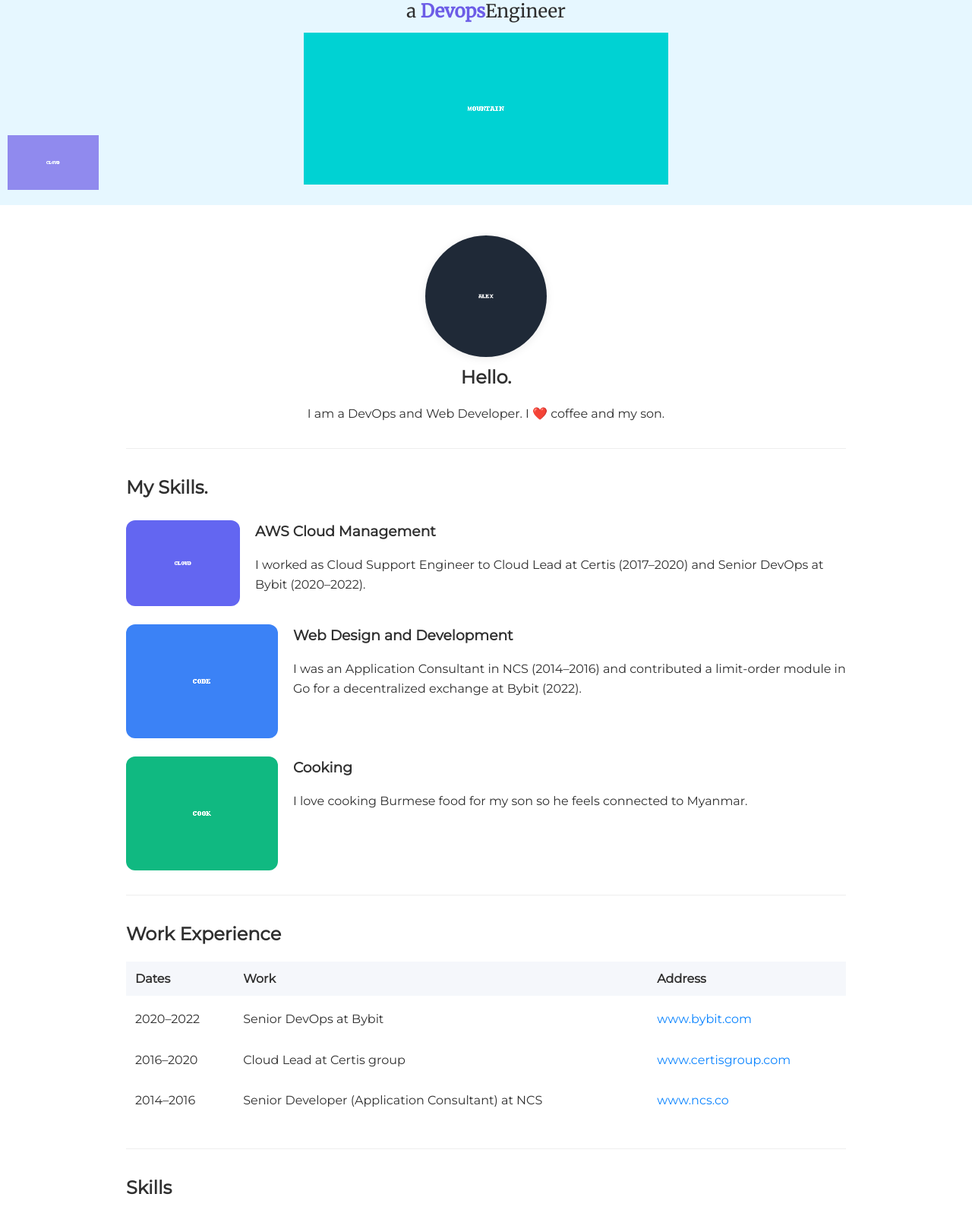
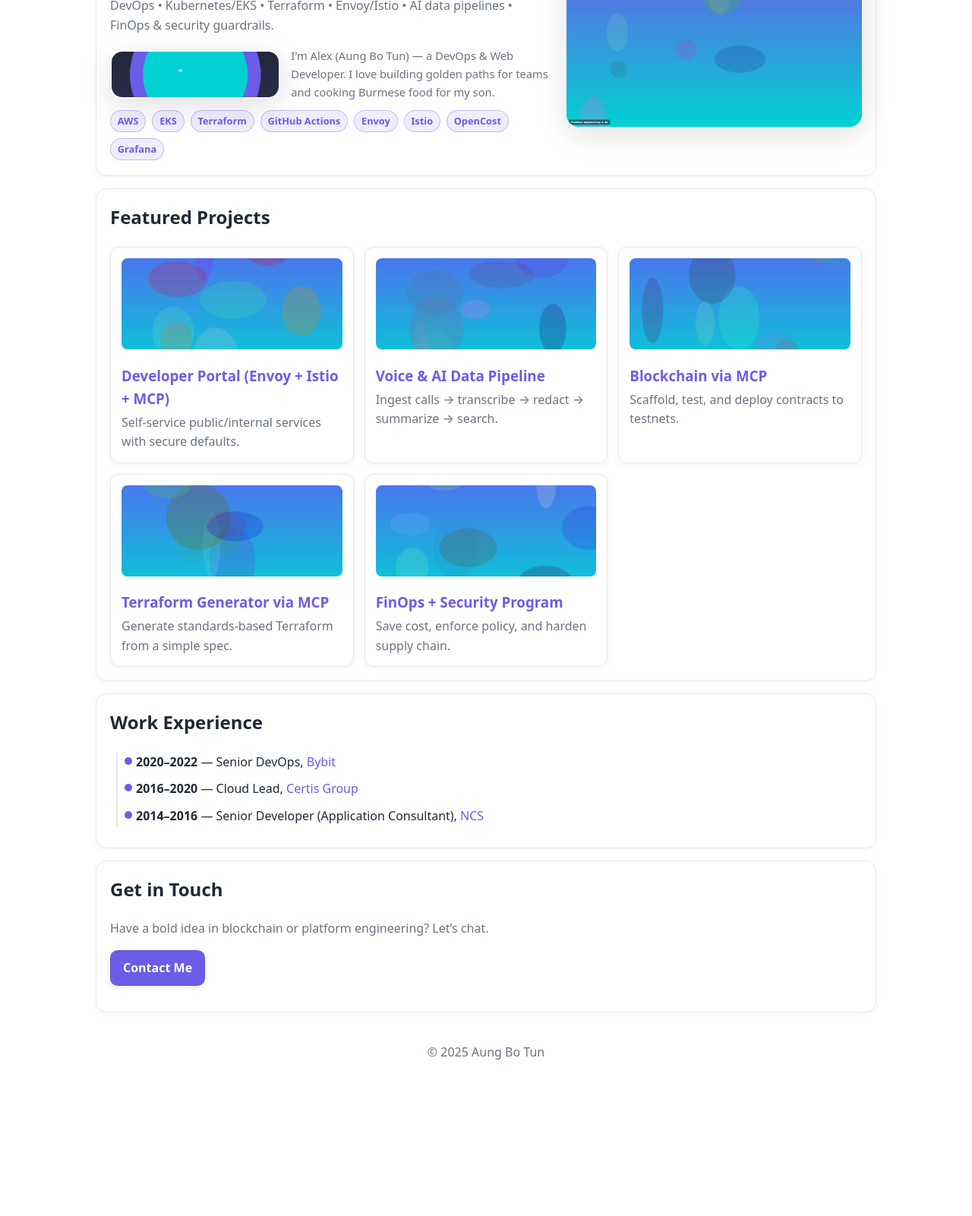
Before and after one commit to AungBoTun/cv, a plain HTML site: page index.html in a window 1280 px wide. Shown: the part 279-1880 px from the top of the page at 76% size. After the commit the page ends 1726 px from the top, so only its background shows below. Drawn offline with Linux system fonts and the light colour scheme.

Commit message:
add index

```diff
--- /dev/null
+++ b/css/home.css
@@ -0,0 +1,3 @@
+
+/* Minimal extras separate from project.css in case you already use it */
+.small{font-size:.92rem;color:var(--muted)}
--- a/css/project.css
+++ b/css/project.css
@@ -2,21 +2,34 @@
 :root{--bg:#fff;--text:#1f2937;--muted:#6b7280;--brand:#6c5ce7;--brand-2:#00d2d3;--card:#fff;--border:#e5e7eb}
 @media (prefers-color-scheme: dark){:root{--bg:#0b0f14;--text:#e5e7eb;--muted:#9ca3af;--card:#111827;--border:#1f2937}}
 *{box-sizing:border-box}html,body{margin:0;padding:0}
-body{font-family:ui-sans-serif,system-ui,-apple-system,Segoe UI,Roboto,Helvetica,Arial,"Apple Color Emoji","Segoe UI Emoji";background:var(--bg);color:var(--text);line-height:1.6}
+body{font-family:ui-sans-serif,system-ui,-apple-system, Segoe UI, Roboto, Helvetica, Arial,"Apple Color Emoji","Segoe UI Emoji";background:var(--bg);color:var(--text);line-height:1.6}
 a{color:var(--brand);text-decoration:none}a:hover{text-decoration:underline}
-.container{max-width:980px;margin:0 auto;padding:24px 16px}
-.header{background:linear-gradient(135deg,var(--brand),var(--brand-2));color:#fff;padding:28px 16px}
-.header .container{display:flex;justify-content:space-between;align-items:center}
-.site-title{font-weight:700;letter-spacing:.5px}.breadcrumbs{font-size:.95rem;opacity:.9}.breadcrumbs a{color:#fff;text-decoration:underline;text-underline-offset:2px}
-.badge{display:inline-block;padding:.25rem .55rem;border-radius:999px;background:rgba(255,255,255,.15);color:#fff;font-weight:600;font-size:.8rem;border:1px solid rgba(255,255,255,.35)}
-.title{display:flex;align-items:center;gap:.6rem;margin:18px 0 8px}h1{font-size:clamp(1.6rem,2vw,2rem);margin:0}
-.lead{color:var(--muted);font-size:1.05rem;margin:0 0 18px}
+.container{max-width:1060px;margin:0 auto;padding:24px 16px}
+.header{background:linear-gradient(135deg,var(--brand),var(--brand-2));color:#fff;padding:22px 0}
+.header .container{display:flex;justify-content:space-between;align-items:center;gap:12px}
+.site-title{font-weight:800;letter-spacing:.3px}
+.badge{display:inline-block;padding:.25rem .55rem;border-radius:999px;background:rgba(255,255,255,.15);color:#fff;font-weight:700;font-size:.8rem;border:1px solid rgba(255,255,255,.35)}
 .card{background:var(--card);border:1px solid var(--border);border-radius:14px;padding:18px;margin:16px 0;box-shadow:0 2px 10px rgba(0,0,0,.04)}
 .card h2{margin-top:0}
-ul.checks{list-style:none;padding-left:0}ul.checks li{position:relative;padding-left:28px;margin:10px 0}
-ul.checks li:before{content:"✓";position:absolute;left:0;top:0;color:#fff;background:var(--brand);width:20px;height:20px;line-height:20px;text-align:center;border-radius:50%;font-weight:700;font-size:.9rem}
-ol.steps{counter-reset:step;padding-left:0;list-style:none}ol.steps li{counter-increment:step;margin:10px 0;padding-left:34px;position:relative}
-ol.steps li:before{content:counter(step);position:absolute;left:0;top:0;width:24px;height:24px;border-radius:50%;background:#fff;color:var(--brand);border:2px solid var(--brand);font-weight:700;display:inline-flex;align-items:center;justify-content:center;font-size:.9rem}
-.kv{display:grid;grid-template-columns:160px 1fr;gap:6px 12px}.kv div{padding:6px 0;border-bottom:1px dashed var(--border)}
-.btn{display:inline-block;padding:.55rem 1rem;border-radius:10px;font-weight:700;background:var(--brand);color:#fff;border:1px solid rgba(0,0,0,.05);box-shadow:0 1px 6px rgba(0,0,0,.12)}
+.lead{color:var(--muted)}
+.kv{display:grid;grid-template-columns:160px 1fr;gap:6px 12px}
+.kv div{padding:6px 0;border-bottom:1px dashed var(--border)}
+.btn{display:inline-block;padding:.6rem 1rem;border-radius:10px;font-weight:700;background:var(--brand);color:#fff;border:1px solid rgba(0,0,0,.05);box-shadow:0 1px 6px rgba(0,0,0,.12)}
 .footer{padding:24px 16px;text-align:center;color:var(--muted)}
+/* Homepage helpers */
+.hero{display:grid;grid-template-columns:1.5fr 1fr;gap:18px;align-items:center}
+.hero img{width:100%;border-radius:16px;box-shadow:0 10px 40px rgba(0,0,0,.12)}
+.avatarRow{display:flex;align-items:center;gap:14px;margin:6px 0 12px}
+.avatar{width:64px;height:64px;border-radius:50%;object-fit:cover;box-shadow:0 1px 8px rgba(0,0,0,.2);border:2px solid rgba(255,255,255,.5)}
+.chips{display:flex;flex-wrap:wrap;gap:8px;margin:6px 0 2px}
+.chip{background:rgba(108,92,231,.1);border:1px solid rgba(108,92,231,.35);color:#6c5ce7;padding:.2rem .55rem;border-radius:999px;font-weight:700;font-size:.8rem}
+.section-grid{display:grid;grid-template-columns:repeat(auto-fit,minmax(240px,1fr));gap:14px}
+.p-card{display:block;padding:14px;border:1px solid var(--border);border-radius:12px;background:var(--card);box-shadow:0 1px 10px rgba(0,0,0,.06);text-decoration:none}
+.p-card img{width:100%;height:120px;object-fit:cover;border-radius:8px;margin-bottom:8px}
+.p-card h3{margin:.25rem 0 .25rem}
+.p-card p{margin:0;color:var(--muted)}
+.timeline{position:relative;padding-left:20px}
+.timeline:before{content:"";position:absolute;left:8px;top:0;bottom:0;width:2px;background:var(--border)}
+.tl-item{position:relative;padding-left:14px;margin:10px 0}
+.tl-item:before{content:"";position:absolute;left:-1px;top:6px;width:10px;height:10px;border-radius:50%;background:var(--brand)}
+@media (max-width:860px){.hero{grid-template-columns:1fr}}
--- a/css/style.css
+++ /dev/null
@@ -1,40 +0,0 @@
-
-*{box-sizing:border-box}
-body{margin:0;font-family:'Montserrat',system-ui,-apple-system,Segoe UI,Roboto,Helvetica,Arial,sans-serif;color:#2f2f2f;line-height:1.6}
-a{color:#0b84ff;text-decoration:none}
-h1,h2,h3{margin:0 0 .5rem 0}
-hr{border:0;border-top:1px solid #eee;margin:32px 0}
-table{border-collapse:separate;border-spacing:0 8px}
-
-.top-container{background:#e6f7ff;position:relative;padding:80px 20px 20px;text-align:center;overflow:hidden}
-.top-container h1{font-family:'Sacramento',cursive;font-size:56px}
-.top-container h2{font-family:'Merriweather',serif;font-weight:400}
-.pro{font-weight:700;color:#6c5ce7}
-.top-cloud,.bottom-cloud{position:absolute;width:120px;opacity:.7}
-.top-cloud{top:10px;right:10px}
-.bottom-cloud{bottom:20px;left:10px}
-
-.middle-container{max-width:980px;margin:0 auto;padding:40px 16px}
-.profile{text-align:center}
-.profile .pro-img{width:160px;height:160px;object-fit:cover;border-radius:50%;box-shadow:0 2px 12px rgba(0,0,0,.08)}
-
-.skills .skill-row{margin:24px 0}
-.skill-row img{float:left;margin-right:20px;border-radius:12px}
-.skill-row:after{content:"";display:table;clear:both}
-
-.ex-table,.skill-tb{width:100%}
-.ex-table th,.ex-table td{padding:10px 12px;text-align:left;background:#fff}
-.ex-table thead th{background:#f5f7fb}
-
-.btn{display:inline-block;padding:.6rem 1.2rem;background:#6c5ce7;color:#fff;border-radius:999px;text-decoration:none;font-weight:600}
-
-.bottom-container{background:#f5f7fb;padding:24px;text-align:center}
-.footer-link{margin:0 8px;color:#6c5ce7}
-.copyright{color:#666}
-
-#projects{background:#fff;padding:24px 0}
-.project-card{border-radius:14px;padding:1rem;background:#fff;box-shadow:0 2px 8px rgba(0,0,0,.06);margin:12px 0}
-.project-card h3{margin:0 0 .25rem 0}
-.project-card p{margin:0;color:#444}
-
-@media (max-width:640px){.skill-row img{float:none;margin:0 0 12px 0}}
--- a/index.html
+++ b/index.html
@@ -1,120 +1,99 @@
-<!DOCTYPE html>
-<html lang="en" dir="ltr">
+<!doctype html>
+<html lang="en">
 <head>
   <meta charset="utf-8">
-    <title>AUNG BO TUN (Alex Tun)</title>
+  <meta name="viewport" content="width=device-width, initial-scale=1">
+  <title>Aung Bo Tun • Platform Lab</title>
   <link rel="icon" href="images/favicon.ico">
-    <link rel="preconnect" href="https://fonts.googleapis.com">
-    <link rel="preconnect" href="https://fonts.gstatic.com" crossorigin>
-    <link href="https://fonts.googleapis.com/css2?family=Merriweather&family=Montserrat&family=Sacramento&display=swap" rel="stylesheet">
-    <link rel="stylesheet" href="css/style.css" type="text/css">
+  <link rel="stylesheet" href="css/project.css">
+  <link rel="stylesheet" href="css/home.css">
 </head>
 <body>
-    <div class="top-container">
-      <img class="top-cloud" src="images/cloud.png" alt="cloud-img" />
-      <h1>I'm Aung Bo Tun.</h1>
-      <h1>(Alex Tun)</h1>
-      <h2>a <span class="pro">Devops</span>Engineer</h2>
-      <img class="bottom-cloud" src="images/cloud.png" alt="cloud-img" />
-      <img src="images/mountain.png" alt="mountain-img" />
+  <header class="header">
+    <div class="container">
+      <div class="site-title">Aung Bo Tun • Platform Lab</div>
+      <nav>
+        <a class="badge" href="#projects">Projects</a>
+        <a class="badge" href="#experience">Experience</a>
+        <a class="badge" href="#contact">Contact</a>
+      </nav>
     </div>
+  </header>
 
-    <div class="middle-container">
-      <div class="profile">
-        <img class="pro-img" src="images/alex.png" alt="Alex profile picture" />
-        <h2>Hello.</h2>
-        <p>I am a DevOps and Web Developer. I ❤️ coffee and my son.</p>
+  <main class="container">
+    <!-- HERO -->
+    <section class="card hero">
+      <div>
+        <h1 class="title" style="margin:0 0 6px 0">I build developer platforms that are secure by default.</h1>
+        <p class="lead">DevOps • Kubernetes/EKS • Terraform • Envoy/Istio • AI data pipelines • FinOps & security guardrails.</p>
+        <div class="avatarRow">
+          <img class="avatar" src="images/avatar.png" alt="Alex Tun avatar">
+          <div class="small">I'm Alex (Aung Bo Tun) — a DevOps & Web Developer. I love building golden paths for teams and cooking Burmese food for my son.</div>
         </div>
-
-      <hr>
-
-      <div class="skills">
-        <h2>My Skills.</h2>
-        <div class="skill-row">
-          <img class="cloud-img" src="images/cloudSkills.png" alt="Cloud skills" width="150" />
-          <h3>AWS Cloud Management</h3>
-          <p>I worked as Cloud Support Engineer to Cloud Lead at Certis (2017–2020) and Senior DevOps at Bybit (2020–2022).</p>
-        </div>
-        <div class="skill-row">
-          <img class="code-img" src="images/Coding.webp" alt="Coding skills" width="200"/>
-          <h3>Web Design and Development</h3>
-          <p>I was an Application Consultant in NCS (2014–2016) and contributed a limit-order module in Go for a decentralized exchange at Bybit (2022).</p>
-        </div>
-        <div class="skill-row">
-          <img class="cook-img" src="images/Cooking.png" alt="Cooking" width="200"/>
-          <h3>Cooking</h3>
-          <p>I love cooking Burmese food for my son so he feels connected to Myanmar.</p>
+        <div class="chips">
+          <span class="chip">AWS</span>
+          <span class="chip">EKS</span>
+          <span class="chip">Terraform</span>
+          <span class="chip">GitHub Actions</span>
+          <span class="chip">Envoy</span>
+          <span class="chip">Istio</span>
+          <span class="chip">OpenCost</span>
+          <span class="chip">Grafana</span>
         </div>
       </div>
+      <div><img src="images/hero-abstract.png" alt="Platform & AI abstract"></div>
+    </section>
 
-      <hr>
+    <!-- PROJECTS -->
+    <section class="card" id="projects">
+      <h2>Featured Projects</h2>
+      <div class="section-grid">
+        <a class="p-card" href="projects/dev-portal.html">
+          <img src="images/thumb-dev-portal.png" alt="Dev Portal">
+          <h3>Developer Portal (Envoy + Istio + MCP)</h3>
+          <p>Self-service public/internal services with secure defaults.</p>
+        </a>
+        <a class="p-card" href="projects/voice-ai.html">
+          <img src="images/thumb-voice-ai.png" alt="Voice & AI">
+          <h3>Voice & AI Data Pipeline</h3>
+          <p>Ingest calls → transcribe → redact → summarize → search.</p>
+        </a>
+        <a class="p-card" href="projects/blockchain-mcp.html">
+          <img src="images/thumb-blockchain.png" alt="Blockchain MCP">
+          <h3>Blockchain via MCP</h3>
+          <p>Scaffold, test, and deploy contracts to testnets.</p>
+        </a>
+        <a class="p-card" href="projects/tf-mcp.html">
+          <img src="images/thumb-tf-mcp.png" alt="Terraform MCP">
+          <h3>Terraform Generator via MCP</h3>
+          <p>Generate standards-based Terraform from a simple spec.</p>
+        </a>
+        <a class="p-card" href="projects/finops-security.html">
+          <img src="images/thumb-finops.png" alt="FinOps">
+          <h3>FinOps + Security Program</h3>
+          <p>Save cost, enforce policy, and harden supply chain.</p>
+        </a>
+      </div>
+    </section>
 
+    <!-- EXPERIENCE -->
+    <section class="card" id="experience">
       <h2>Work Experience</h2>
-      <table class="ex-table" cellspacing="20">
-        <thead>
-          <tr><th>Dates</th><th>Work</th><th>Address</th></tr>
-        </thead>
-        <tbody>
-          <tr><td>2020–2022</td><td>Senior DevOps at Bybit</td><td><a href="https://www.bybit.com" target="_blank" rel="noopener">www.bybit.com</a></td></tr>
-          <tr><td>2016–2020</td><td>Cloud Lead at Certis group</td><td><a href="https://www.certisgroup.com" target="_blank" rel="noopener">www.certisgroup.com</a></td></tr>
-          <tr><td>2014–2016</td><td>Senior Developer (Application Consultant) at NCS</td><td><a href="https://www.ncs.co" target="_blank" rel="noopener">www.ncs.co</a></td></tr>
-        </tbody>
-      </table>
+      <div class="timeline">
+        <div class="tl-item"><strong>2020–2022</strong> — Senior DevOps, <a href="https://www.bybit.com" target="_blank" rel="noopener">Bybit</a></div>
+        <div class="tl-item"><strong>2016–2020</strong> — Cloud Lead, <a href="https://www.certisgroup.com" target="_blank" rel="noopener">Certis Group</a></div>
+        <div class="tl-item"><strong>2014–2016</strong> — Senior Developer (Application Consultant), <a href="https://www.ncs.co" target="_blank" rel="noopener">NCS</a></div>
+      </div>
+    </section>
 
-      <hr>
+    <!-- CONTACT -->
+    <section class="card" id="contact">
+      <h2>Get in Touch</h2>
+      <p class="lead">Have a bold idea in blockchain or platform engineering? Let’s chat.</p>
+      <p><a class="btn" href="mailto:aungbotun22@gmail.com">Contact Me</a></p>
+    </section>
 
-      <h2>Skills</h2>
-      <table class="skill-tb" cellspacing="10">
-        <tr>
-          <td>
-            <table>
-              <tbody>
-                <tr><td>AWS Cloud Management</td><td>⭐️⭐️⭐️⭐️⭐️</td></tr>
-                <tr><td>Golang</td><td>⭐️⭐️⭐️</td></tr>
-                <tr><td>Terraform</td><td>⭐️⭐️⭐️⭐️⭐️</td></tr>
-                <tr><td>EKS (Kubernetes)</td><td>⭐️⭐️⭐️⭐️⭐️</td></tr>
-                <tr><td>ELK (Elasticsearch)</td><td>⭐️⭐️⭐️</td></tr>
-              </tbody>
-            </table>
-          </td>
-          <td>
-            <table>
-              <tbody>
-                <tr><td>CI/CD</td><td>⭐️⭐️⭐️⭐️⭐️</td></tr>
-                <tr><td>Python</td><td>⭐️⭐️⭐️⭐️</td></tr>
-                <tr><td>Shell/Bash</td><td>⭐️⭐️⭐️</td></tr>
-                <tr><td>Linux</td><td>⭐️⭐️⭐️⭐️</td></tr>
-                <tr><td>API Gateway</td><td>⭐️⭐️⭐️⭐️</td></tr>
-              </tbody>
-            </table>
-          </td>
-        </tr>
-      </table>
-
-      <hr>
-
-      <div class="ContactMe">
-        <h2>Get In Touch</h2>
-        <h3>If you have a crazy blockchain app idea</h3>
-        <p>Let's talk about awesome ideas! We can eat Burmese food while we talk.</p>
-        <a class="btn" href="mailto:aungbotun22@gmail.com">Contact Me</a>
-      </div>
-
-      <hr>
-
-      <h2 id="projects">Projects</h2>
-      <div class="project-card"><h3><a href="projects/dev-portal.html">Developer Portal (Envoy + Istio + MCP)</a></h3><p>Self-service public/internal services with secure defaults.</p></div>
-      <div class="project-card"><h3><a href="projects/voice-ai.html">Voice & AI Data Pipeline</a></h3><p>Ingest calls → STT → redact → summarize → search with geo.</p></div>
-      <div class="project-card"><h3><a href="projects/blockchain-mcp.html">Blockchain via MCP</a></h3><p>Scaffold, test, and deploy smart contracts to testnets.</p></div>
-      <div class="project-card"><h3><a href="projects/tf-mcp.html">Terraform Generator via MCP (S3)</a></h3><p>Generate standards-based Terraform from a simple spec.</p></div>
-      <div class="project-card"><h3><a href="projects/finops-security.html">FinOps + Security Program</a></h3><p>Save costs, enforce policies, and harden supply chain.</p></div>
-    </div>
-
-    <div class="bottom-container">
-      <a class="footer-link" href="https://www.linkedin.com/">LinkedIn</a>
-      <a class="footer-link" href="https://twitter.com/">Twitter</a>
-      <a class="footer-link" href="https://www.goalslivemm.com/">Website</a>
-      <p class="copyright">© 2025 Aung Bo Tun.</p>
-    </div>
+    <div class="footer">© 2025 Aung Bo Tun</div>
+  </main>
 </body>
 </html>
```
Also changed, not shown: images/Coding.webp (deleted), images/Cooking.png (deleted), images/alex.png (deleted), images/avatar.png (added), images/cloud.png (deleted), images/cloudSkills.png (deleted), images/hero-abstract.png (added), images/mountain.png (deleted), images/thumb-blockchain.png (added), images/thumb-dev-portal.png (added), images/thumb-finops.png (added), images/thumb-tf-mcp.png (added), images/thumb-voice-ai.png (added). Lines whose indentation alone changed are shown as unchanged.
